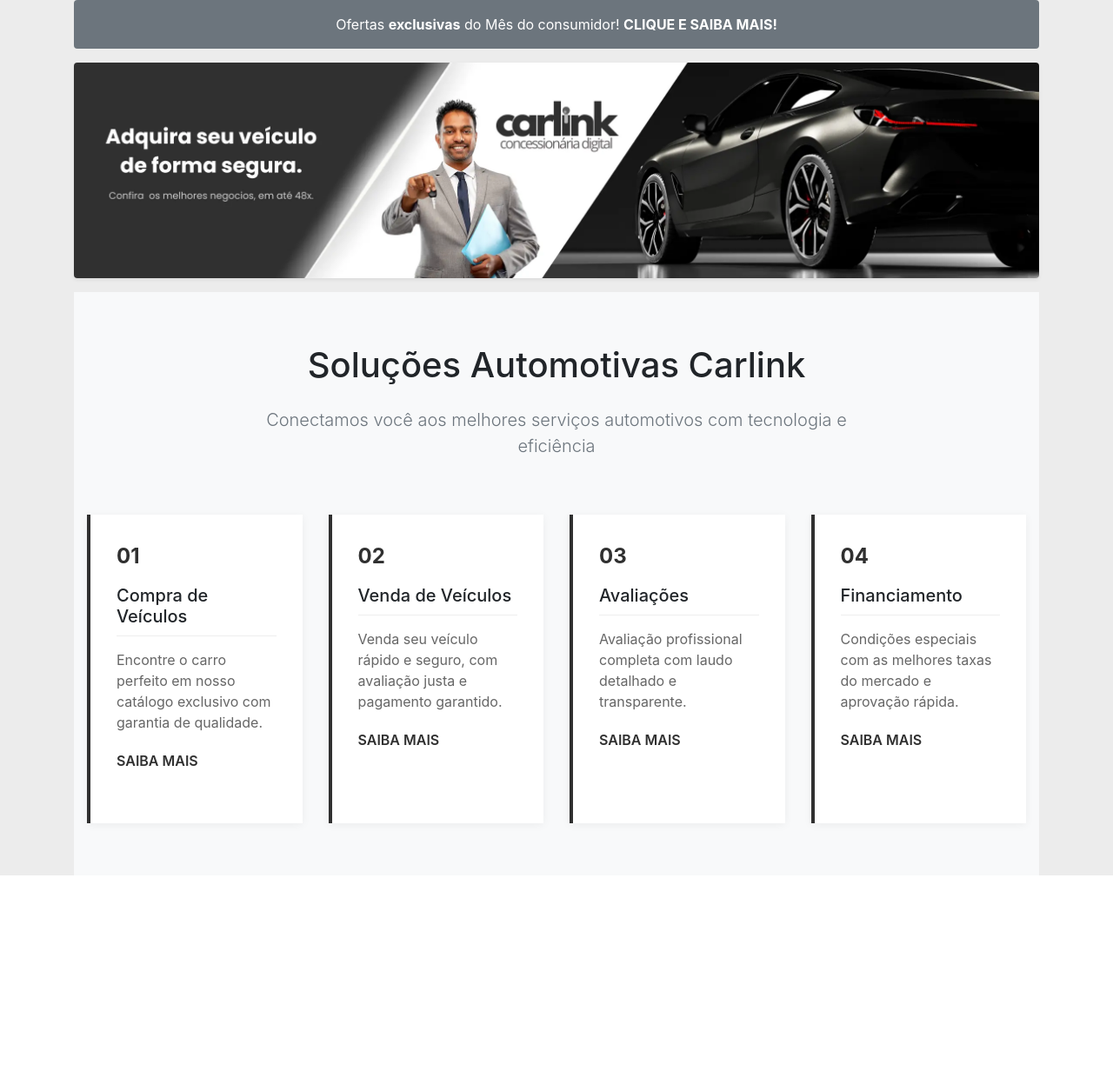
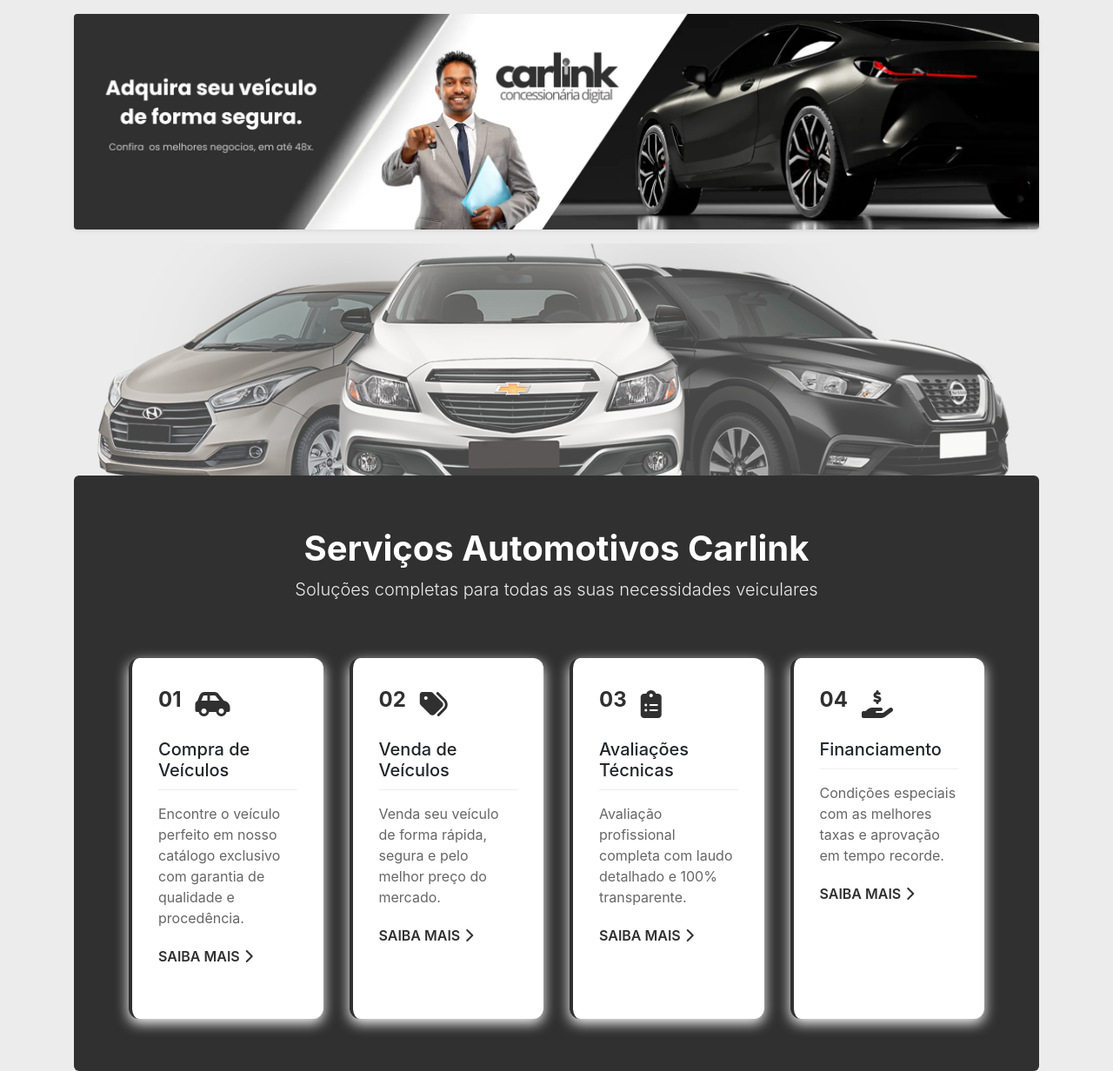
Before and after one commit to Foren4772/ExpCalinkV2, a FastAPI app: page / in a window 1280 px wide. Shown: the part 109-1341 px from the top of the page at 87% size. Before the commit the page ends 1116 px from the top, so only its background shows below. Run offline with FastAPI, Linux system fonts and the light colour scheme.

Commit message:
index e css

```diff
--- a/static/css/custom.css
+++ b/static/css/custom.css
@@ -12,7 +12,8 @@
 
 .services-section {
       padding: 60px 0;
-      background-color: #f8f9fa;
+      background-color: #303030;
+      border-radius: 6px;
     }
     .service-box {
       border-left: 4px solid #303030;
@@ -20,10 +21,11 @@
       padding: 30px;
       margin-bottom: 30px;
       height: 100%;
-      box-shadow: 0 2px 10px rgba(0,0,0,0.05);
+      box-shadow: 0 5px 15px white;
       transition: all 0.3s;
       position: relative;
       overflow: hidden;
+      border-radius: 12px;
     }
     .service-box:hover {
       transform: translateY(-5px);
@@ -43,7 +45,7 @@
     }
     .service-icon {
       color: #303030;
-      font-size: 1.5rem;
+      font-size: 2rem;
       margin-bottom: 15px;
     }
     .service-description {
@@ -67,3 +69,32 @@
     .learn-more-link:hover i {
       transform: translateX(3px);
     }
+
+    .display-5-custom-branco {
+      font-size: 2.5rem;
+      font-weight: 700;
+      color: white;
+    }
+
+    .text-muted-custom-branco {
+      color: #ececec;
+    }
+
+.panel-container {
+  position: relative;
+  width: 100%;
+  overflow: hidden;
+}
+
+.background-png {
+
+  width: 100%;
+  right: 10px;
+  opacity: 0.7;
+}
+
+.painel-frontal {
+  position: relative;
+  z-index: 2;
+  margin: -8vw auto 0;
+}
--- a/templates/index.html
+++ b/templates/index.html
@@ -6,6 +6,8 @@
     <title>Carlink</title>
     <!-- Bootstrap -->
     <link rel="stylesheet" href="/static/css/bootstrap.css" />
+<!-- icones -->
+ <link rel="stylesheet" href="https://cdnjs.cloudflare.com/ajax/libs/font-awesome/6.4.0/css/all.min.css">
     <!-- Seu CSS personalizado -->
     <link rel="stylesheet" href="/static/css/custom.css" />
   </head>
@@ -56,13 +58,7 @@
           <a class="btn btn-primary ml-1" href="/login"> Entrar </a>
         </div>
       </nav>
-      <!-- Banner aviso -->
 
-    <div class="bg-secondary text-white text-center p-3 rounded"
-     style="cursor: pointer;"
-     onclick="window.location.href='/login'">
-  Ofertas <strong>exclusivas</strong> do Mês do consumidor! <strong>CLIQUE E SAIBA MAIS!</strong>
-    </div>
 
     <!-- banner imagem  -->
     <a href="/login" class="d-block mt-0 mb-3 text-decoration-none">
@@ -72,80 +68,96 @@
        style="width: 100%; height: auto;">
     </a>
 
+
+    <div class="panel-container">
+  <img src="{{ url_for('static', path='imagens/index-carros.png') }}" class="background-png" alt="Imagem decorativa">
+  <div class="painel-frontal">
+
      <!-- Seção de Serviços -->
   <section class="services-section">
     <div class="container">
       <div class="row justify-content-center mb-5">
         <div class="col-lg-8 text-center">
-          <h1 class="display-5 mb-4">Soluções Automotivas Carlink</h1>
-          <p class="lead text-muted">Conectamos você aos melhores serviços automotivos com tecnologia e eficiência</p>
+          <h1 class="display-5-custom-branco fw-bold mb-2">Serviços Automotivos Carlink</h1>
+          <p class="lead text-muted-custom-branco">Soluções completas para todas as suas necessidades veiculares</p>
         </div>
       </div>
 
-      <div class="row">
-        <!-- Serviço 1 -->
+      <div class="mx-5">
+      <div class="row g-4">
+        <!-- Compra de Veículos -->
         <div class="col-md-6 col-lg-3">
           <div class="service-box">
-            <div class="service-number">01</div>
+            <div class="d-flex">
+            <div class="service-number mr-3">01</div>
             <div class="service-icon">
-              <i class="fas fa-car-alt"></i>
+              <i class="fas fa-car-side"></i> <!-- Ícone de carro -->
             </div>
+        </div>
             <h3 class="service-title">Compra de Veículos</h3>
-            <p class="service-description">Encontre o carro perfeito em nosso catálogo exclusivo com garantia de qualidade.</p>
+            <p class="service-description">Encontre o veículo perfeito em nosso catálogo exclusivo com garantia de qualidade e procedência.</p>
             <a href="/comprar" class="learn-more-link">
-              SAIBA MAIS <i class="fas fa-arrow-right"></i>
+              SAIBA MAIS <i class="fas fa-chevron-right"></i>
             </a>
           </div>
         </div>
 
-        <!-- Serviço 2 -->
+        <!-- Venda de Veículos -->
         <div class="col-md-6 col-lg-3">
           <div class="service-box">
-            <div class="service-number">02</div>
+            <div class="d-flex">
+            <div class="service-number mr-3">02</div>
             <div class="service-icon">
-              <i class="fas fa-hand-holding-usd"></i>
+              <i class="fas fa-tags"></i>
+            </div>
             </div>
             <h3 class="service-title">Venda de Veículos</h3>
-            <p class="service-description">Venda seu veículo rápido e seguro, com avaliação justa e pagamento garantido.</p>
+            <p class="service-description">Venda seu veículo de forma rápida, segura e pelo melhor preço do mercado.</p>
             <a href="/vender" class="learn-more-link">
-              SAIBA MAIS <i class="fas fa-arrow-right"></i>
+              SAIBA MAIS <i class="fas fa-chevron-right"></i>
             </a>
           </div>
         </div>
 
-        <!-- Serviço 3 -->
+        <!-- Avaliações -->
         <div class="col-md-6 col-lg-3">
           <div class="service-box">
-            <div class="service-number">03</div>
+            <div class="d-flex">
+            <div class="service-number mr-3">03</div>
             <div class="service-icon">
-              <i class="fas fa-clipboard-check"></i>
+              <i class="fas fa-clipboard-list"></i>
             </div>
-            <h3 class="service-title">Avaliações</h3>
-            <p class="service-description">Avaliação profissional completa com laudo detalhado e transparente.</p>
+            </div>
+            <h3 class="service-title">Avaliações Técnicas</h3>
+            <p class="service-description">Avaliação profissional completa com laudo detalhado e 100% transparente.</p>
             <a href="/avaliacoes" class="learn-more-link">
-              SAIBA MAIS <i class="fas fa-arrow-right"></i>
+              SAIBA MAIS <i class="fas fa-chevron-right"></i>
             </a>
           </div>
         </div>
 
-        <!-- Serviço 4 -->
+        <!-- Financiamento -->
         <div class="col-md-6 col-lg-3">
           <div class="service-box">
-            <div class="service-number">04</div>
+            <div class="d-flex">
+            <div class="service-number mr-3">04</div>
             <div class="service-icon">
-              <i class="fas fa-file-invoice-dollar"></i>
+              <i class="fas fa-hand-holding-usd"></i> <!-- Ícone de dinheiro -->
+            </div>
             </div>
             <h3 class="service-title">Financiamento</h3>
-            <p class="service-description">Condições especiais com as melhores taxas do mercado e aprovação rápida.</p>
+            <p class="service-description">Condições especiais com as melhores taxas e aprovação em tempo recorde.</p>
             <a href="/financiamento" class="learn-more-link">
-              SAIBA MAIS <i class="fas fa-arrow-right"></i>
+              SAIBA MAIS <i class="fas fa-chevron-right"></i>
             </a>
           </div>
+        </div>
         </div>
       </div>
     </div>
   </section>
-
+  </div>
+    </div>
 
     <!-- Bootstrap JS (necessário para funcionalidades como navbar-toggler) -->
     <script src="https://cdn.jsdelivr.net/npm/bootstrap@5.3.0/dist/js/bootstrap.bundle.min.js"></script>
```
Also changed, not shown: static/imagens/index-carros.png (added).
